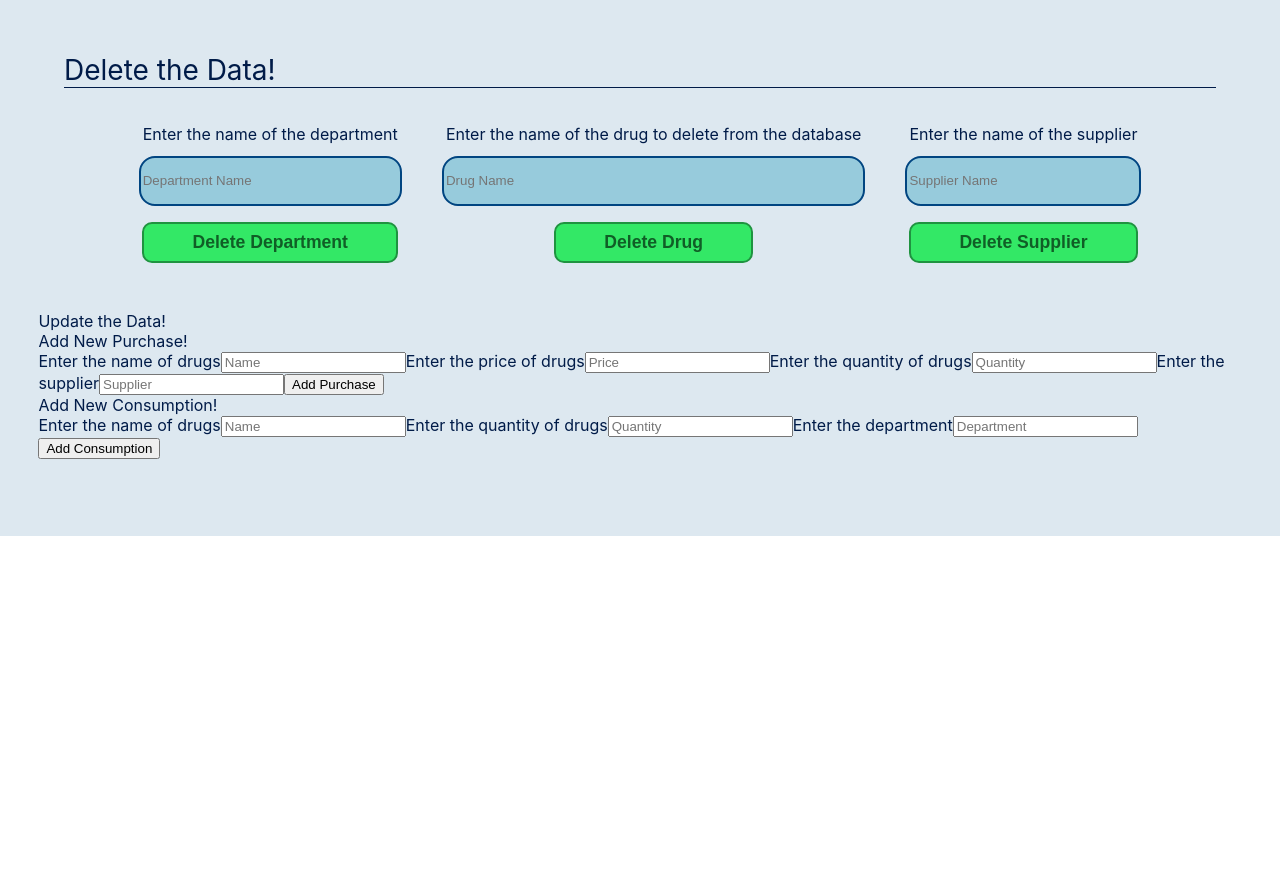
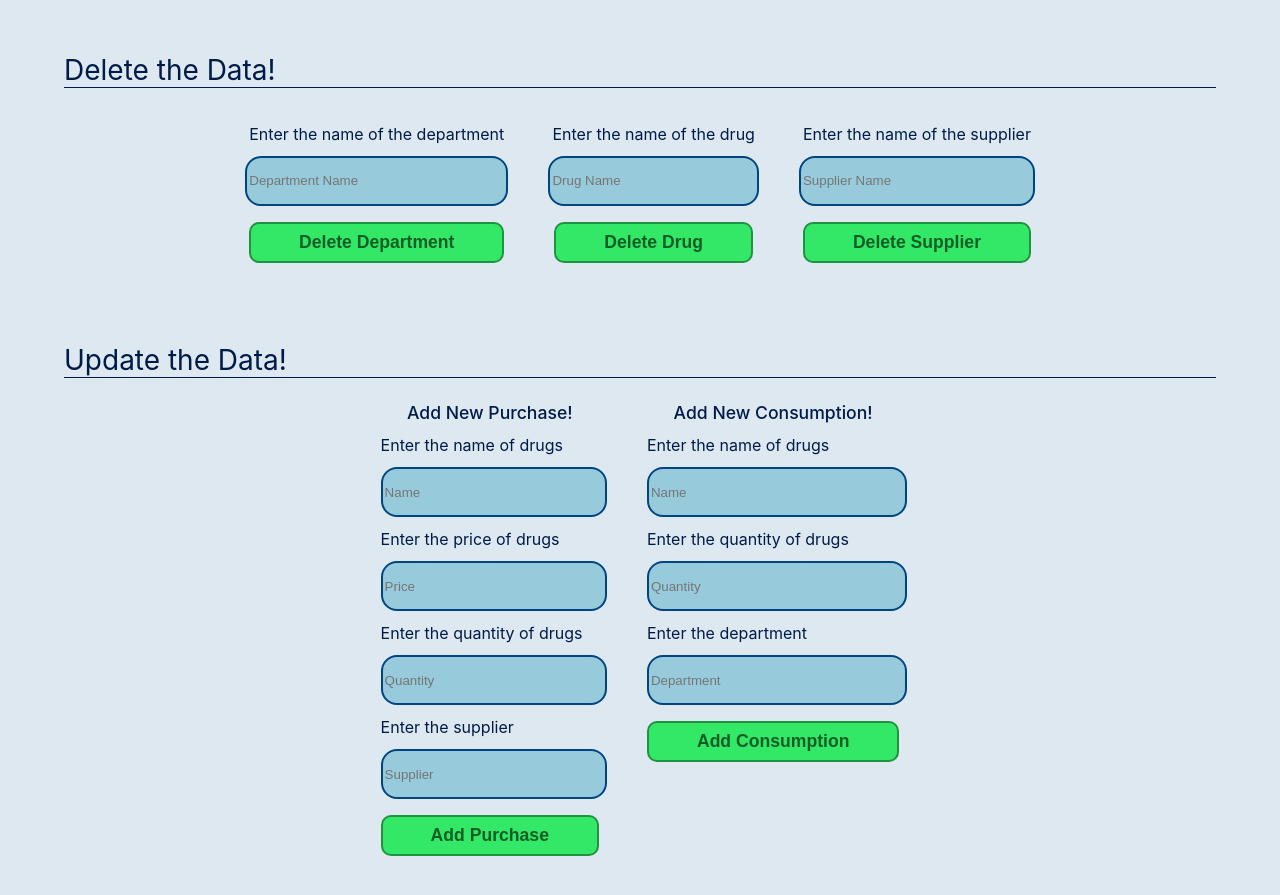
Before and after one commit to lilly404cat/Project_Java, a React (Create React App) app in the folder client/: page /management in a window 1280 px wide. Shown: the part 1160-2055 px from the top of the page. Before the commit the page ends 1696 px from the top, so only its background shows below. Built offline with nearby package versions, Linux system fonts and the light colour scheme.

Commit message:
style added to new section

```diff
--- a/client/src/pages/manage_supplies/page.jsx
+++ b/client/src/pages/manage_supplies/page.jsx
@@ -540,7 +540,7 @@ export default function Manager() {
                 <form className={Styles.page__form}>
                     <div className={Styles.form__group}>
                         <label className={Styles.page__form__label} htmlFor="drugNameToDelete">Enter the name of the
-                            drug to delete from the database</label>
+                            drug</label>
                         <input
                             className={Styles.page__form__input}
                             type="text"
@@ -588,6 +588,7 @@ export default function Manager() {
                 <div className={Styles.page__section__title}>
                     Update the Data!
                 </div>
+                <div className={Styles.line}></div>
                 <div className={Styles.update__section__forms}>
                     <div className={Styles.update__section_form_group}>
                         <div className={Styles.update__section__form__title}>
--- a/client/src/pages/manage_supplies/page.module.scss
+++ b/client/src/pages/manage_supplies/page.module.scss
@@ -203,4 +203,68 @@
       }
     }
   }
+
+  .update__section {
+    display: flex;
+    flex-direction: column;
+    align-items: center;
+    width: 90vw;
+    margin-top: 2rem;
+    margin-bottom: 3rem;
+    .page__section__title{
+      font-size: 1.75rem;
+      align-self: start;
+    }
+    .line{
+      width: 100%;
+      background-color: #001b48;
+      height: 0.0665rem;
+      margin-bottom: 1.5rem;
+    }
+    .update__section__forms {
+      display: flex;
+      justify-content: center;
+      width: 100%;
+      flex-wrap: wrap;
+      gap: 3rem;
+      .update__section_form_group{
+        display: flex;
+        flex-direction: column;
+        align-items: center;
+        .update__section__form__title {
+          font-weight: 500;
+          font-size: 1.1rem;
+        }
+        .page__form{
+          display: flex;
+          flex-direction: column;
+          .page__form__label{
+            margin-bottom: 0.75rem;
+            margin-top: 0.75rem;
+          }
+          .page__form__input{
+            width: 100%;
+            height: 2.75rem;
+            border-radius: 1rem;
+            border: 2px solid #004581;
+            background-color: #97cbdc;
+          }
+        }
+        .form__button__submit {
+          width: fit-content;
+          padding: 0.5rem 3rem;
+          border-radius: 10px;
+          background-color: #33e866;
+          border: 2px solid #1f9340;
+          color: #105e26;
+          font-weight: 600;
+          font-size: 1.1rem;
+          margin-top: 1rem;
+        }
+        .form__button__submit:hover {
+          background-color: #2ec65a;
+        }
+      }
+    }
+  }
 }
```
Also changed, not shown: 1 other file (tests, documents, lock files or other folders).
